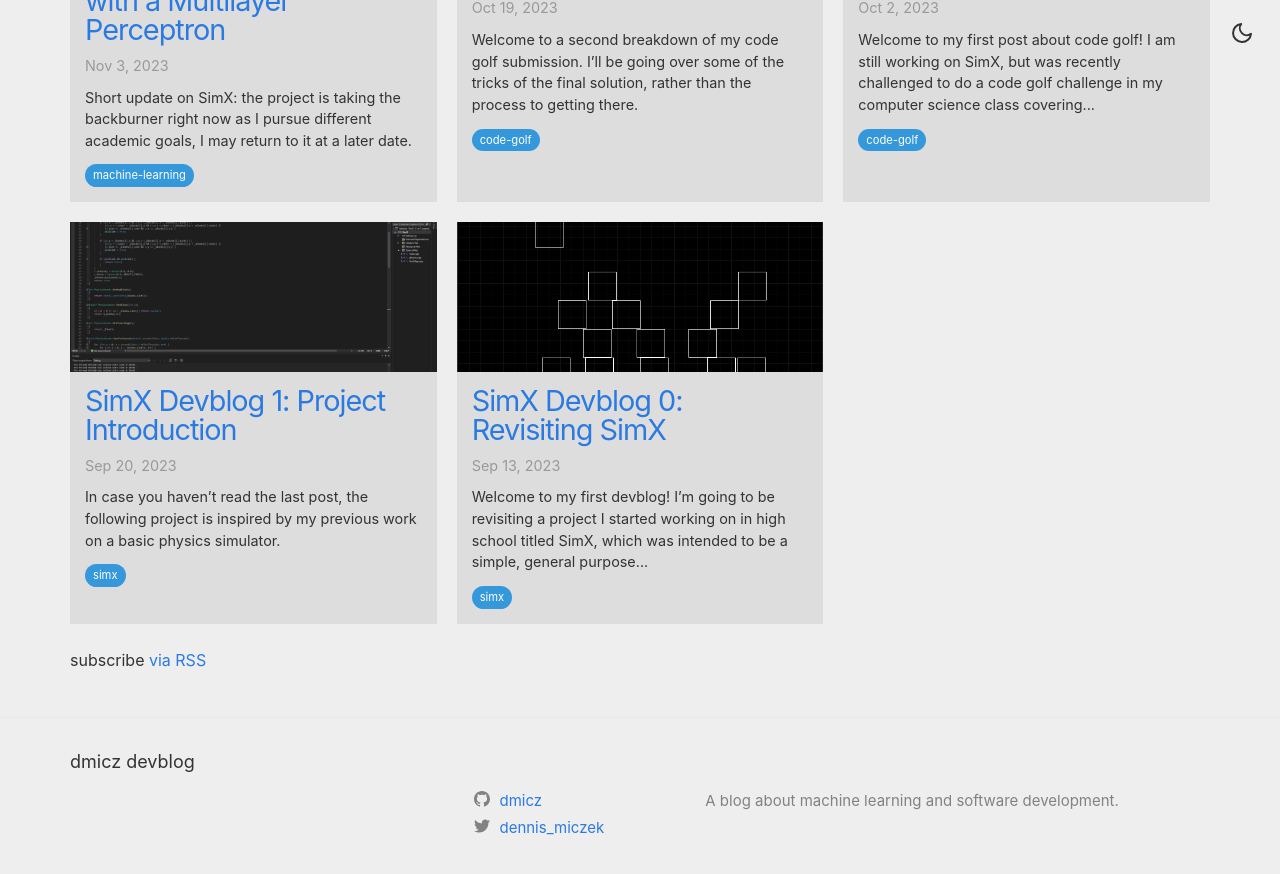
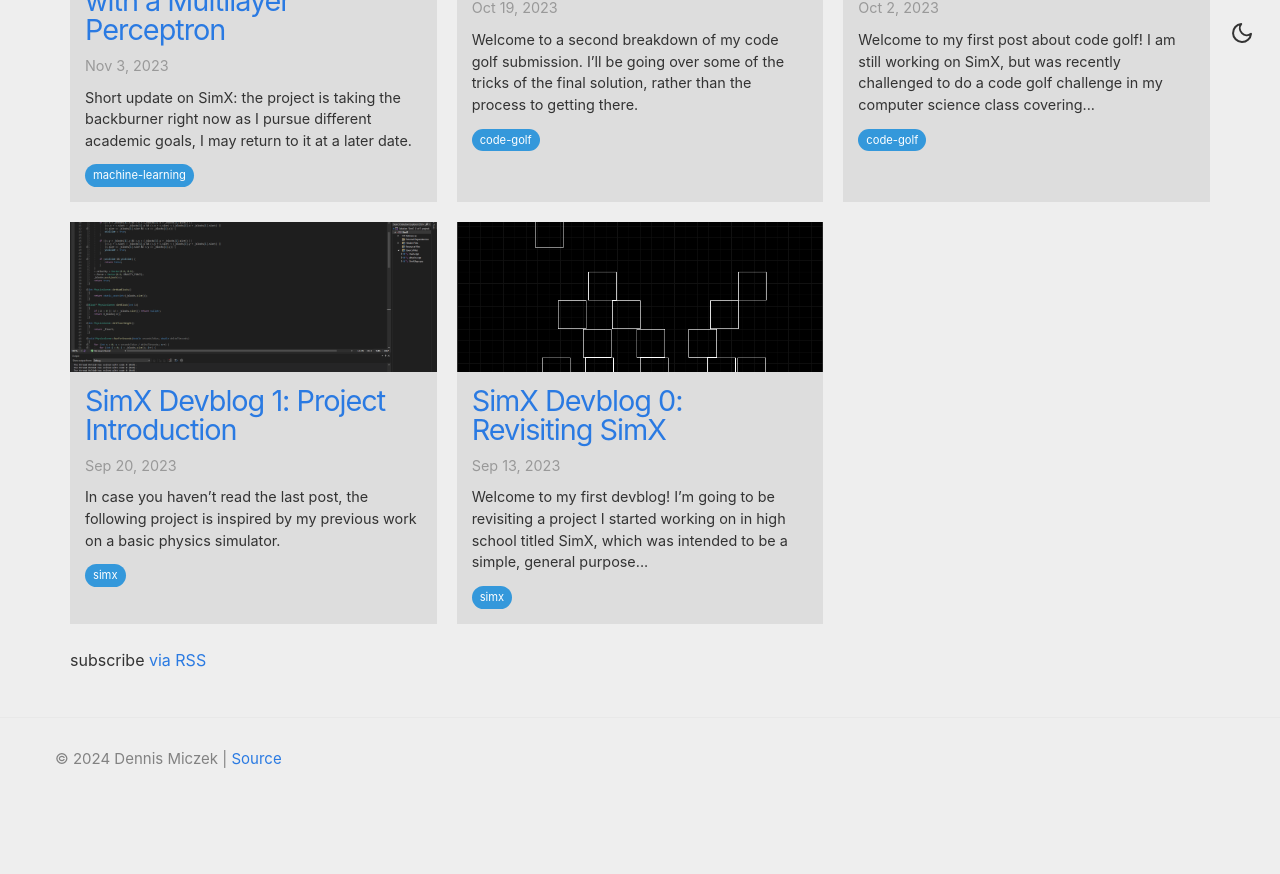
Before and after one commit to dmicz/dmicz.github.io, a Jekyll site: the page built from index.markdown, in a window 1280 px wide and 900 px high, scrolled down 1690 px. Shown: the top 874 px of the window. Built offline with Jekyll 4.4.1, drawn with Linux system fonts in a browser that asks for light colours; after the commit the page ends 2505 px from its top, so only the background shows below that.

Commit message:
update footer

```diff
--- a/_config.yml
+++ b/_config.yml
@@ -25,6 +25,7 @@ url: "https://dmicz.github.io" # the base hostname & protocol for your site, e.g
 github_username:  dmicz
 twitter_username: dennis_miczek
 author: Dennis Miczek
+sitesource: "https://github.com/dmicz/dmicz.github.io"
 title_image: "https://dmicz.github.io/assets/img/favicon.png"
 # Build settings
 plugins:
--- a/_includes/footer.html
+++ b/_includes/footer.html
@@ -1,32 +1,11 @@
 <footer class="site-footer h-card">
-  <data class="u-url" href="{{ "/" | relative_url }}"></data>
+ <data class="u-url" href="{{ "/" | relative_url }}"></data>
 
   <div class="wrapper">
 
-    <h2 class="footer-heading">{{ site.title | escape }}</h2>
-
     <div class="footer-col-wrapper">
-      {%- if site.author %}
-      <div class="footer-col footer-col-1">
-        <ul class="contact-list">
-          {% if site.author.name -%}
-            <li class="p-name">{{ site.author.name | escape }}</li>
-          {% endif -%}
-          {% if site.author.email -%}
-            <li><a class="u-email" href="mailto:{{ site.author.email }}">{{ site.author.email }}</a></li>
-          {%- endif %}
-        </ul>
-      </div>
-      {%- endif %}
-
-      <div class="footer-col footer-col-2">
-        {%- include social.html -%}
-      </div>
-
-      <div class="footer-col footer-col-3">
-        <p>{{- site.description | escape -}}</p>
-      </div>
-    </div>
+      <p>© 2024 {{ site.author }} | <a href="{{ site.sitesource }}">Source</a></p>
+   </div>
 
   </div>
 
```
